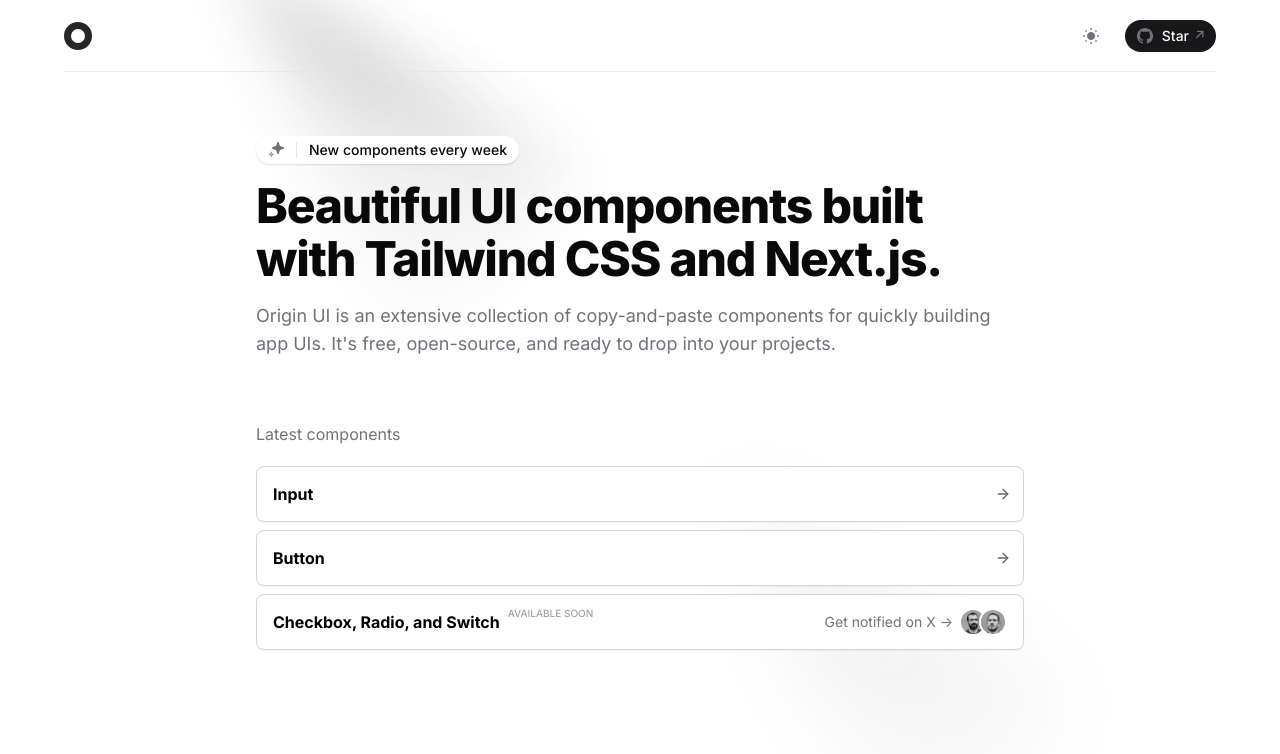
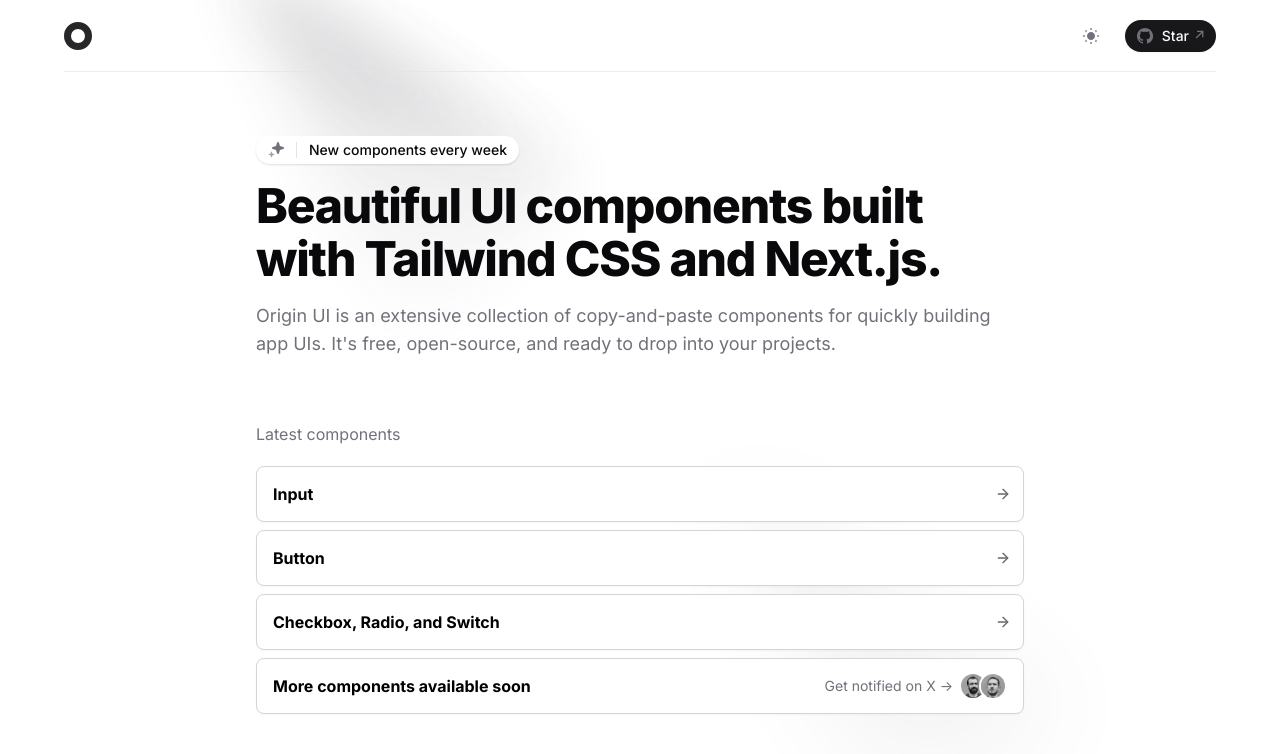
Before and after one commit to suptechie/originui, a Next.js app: page / in a window 1280 px wide. Shown: the top 754 px of the page. Built offline with nearby package versions, Linux system fonts and the light colour scheme.

Commit message:
landing update

```diff
--- a/app/buttons/page.tsx
+++ b/app/buttons/page.tsx
@@ -63,7 +63,7 @@
       <div className="px-4 sm:px-6">
         <div className="mx-auto w-full max-w-6xl">
           <PageHeader title="Button">
-            A growing collection of over 51 button components built with Next.js and TailwindCSS.
+            A growing collection of {files.length} button components built with Next.js and TailwindCSS.
           </PageHeader>
 
           <div className="grid max-w-6xl grid-cols-1 overflow-hidden sm:grid-cols-2 lg:grid-cols-3 [&>*]:relative [&>*]:px-1 [&>*]:py-12 [&>*]:before:absolute [&>*]:before:bg-border/70 [&>*]:before:[block-size:100vh] [&>*]:before:[inline-size:1px] [&>*]:before:[inset-block-start:0] [&>*]:before:[inset-inline-start:-1px] [&>*]:after:absolute [&>*]:after:bg-border/70 [&>*]:after:[block-size:1px] [&>*]:after:[inline-size:100vw] [&>*]:after:[inset-block-start:-1px] [&>*]:after:[inset-inline-start:0] sm:[&>*]:px-8 xl:[&>*]:px-12">
--- a/app/checks-radios-switches/page.tsx
+++ b/app/checks-radios-switches/page.tsx
@@ -68,13 +68,20 @@
   "switch-18",
 ];
 
+const totalCheckboxes = checboxFiles.length; // 18
+const totalRadios = radioFiles.length; // 18
+const totalSwitches = switchFiles.length; // 18
+
+const totalComponents = totalCheckboxes + totalRadios + totalSwitches; // 54
+
+
 export default function Page() {
   return (
     <main>
       <div className="px-4 sm:px-6">
         <div className="mx-auto w-full max-w-6xl">
           <PageHeader title="Checkbox, Radio, and Switch">
-            A growing collection of over 51 button components built with Next.js and TailwindCSS.
+            A growing collection of {totalComponents} button components built with Next.js and TailwindCSS.
           </PageHeader>
 
           <div className="grid max-w-6xl grid-cols-1 overflow-hidden sm:grid-cols-2 lg:grid-cols-3 [&>*]:relative [&>*]:px-1 [&>*]:py-12 [&>*]:before:absolute [&>*]:before:bg-border/70 [&>*]:before:[block-size:100vh] [&>*]:before:[inline-size:1px] [&>*]:before:[inset-block-start:0] [&>*]:before:[inset-inline-start:-1px] [&>*]:after:absolute [&>*]:after:bg-border/70 [&>*]:after:[block-size:1px] [&>*]:after:[inline-size:100vw] [&>*]:after:[inset-block-start:-1px] [&>*]:after:[inset-inline-start:0] sm:[&>*]:px-8 xl:[&>*]:px-12">
--- a/app/inputs/page.tsx
+++ b/app/inputs/page.tsx
@@ -3,7 +3,7 @@
 import PageHeader from "@/demo/page-header";
 
 const directory = "inputs";
-const inputFiles = [
+const files = [
   "input-01",
   "input-02",
   "input-03",
@@ -63,11 +63,11 @@
       <div className="px-4 sm:px-6">
         <div className="mx-auto w-full max-w-6xl">
           <PageHeader title="Input">
-            A growing collection of over 50 input components built with Next.js and TailwindCSS.
+            A growing collection of {files.length} input components built with Next.js and TailwindCSS.
           </PageHeader>
 
           <div className="grid max-w-6xl grid-cols-1 overflow-hidden sm:grid-cols-2 lg:grid-cols-3 [&>*]:relative [&>*]:px-1 [&>*]:py-12 [&>*]:before:absolute [&>*]:before:bg-border/70 [&>*]:before:[block-size:100vh] [&>*]:before:[inline-size:1px] [&>*]:before:[inset-block-start:0] [&>*]:before:[inset-inline-start:-1px] [&>*]:after:absolute [&>*]:after:bg-border/70 [&>*]:after:[block-size:1px] [&>*]:after:[inline-size:100vw] [&>*]:after:[inset-block-start:-1px] [&>*]:after:[inset-inline-start:0] sm:[&>*]:px-8 xl:[&>*]:px-12">
-            {inputFiles.map((componentName) => {
+            {files.map((componentName) => {
               return (
                 <DemoComponent
                   key={componentName}
--- a/app/page.tsx
+++ b/app/page.tsx
@@ -66,12 +66,18 @@
                     </Link>
                   </li>
                   <li>
+                    <Link
+                      href="/checks-radios-switches"
+                      className="inline-flex w-full items-center justify-between whitespace-nowrap rounded-lg border border-input bg-background p-4 font-bold shadow-sm shadow-black/[0.04] sm:h-14"
+                    >
+                      Checkbox, Radio, and Switch
+                      <ArrowRight size={16} strokeWidth={2} className="-mr-1 ml-2 opacity-60" />
+                    </Link>
+                  </li>
+                  <li>
                     <span className="inline-flex w-full flex-col justify-between gap-2 whitespace-nowrap rounded-lg border border-input bg-background p-4 font-bold shadow-sm shadow-black/[0.04] sm:h-14 sm:flex-row sm:items-center">
                       <span className="flex items-start gap-2">
-                        Checkbox, Radio, and Switch
-                        <span className="-mt-1 text-[10px] font-medium uppercase text-zinc-400 dark:text-zinc-600">
-                          Available soon
-                        </span>
+                        More components available soon
                       </span>
                       <span className="flex items-center gap-2 text-sm">
                         <span className="font-normal text-muted-foreground">
```
